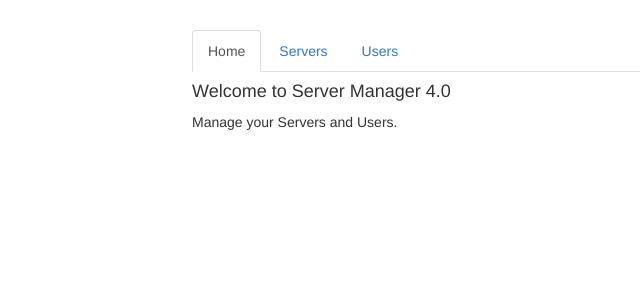
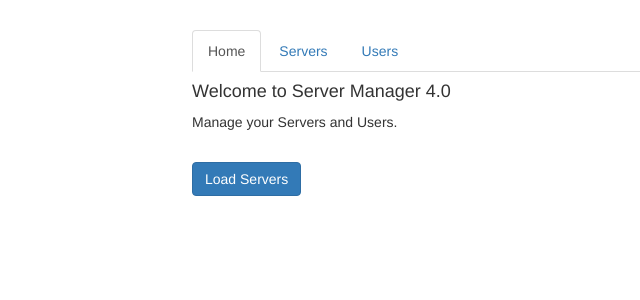
Before and after one commit to ArslanAmeer/Practicing-Angular8-Routing-OBSOLETE, an Angular app: page / in a window 1280 px wide. Shown: the top 300 px of the page, without its empty margins (73-713 px from the left). Built offline with nearby package versions, Linux system fonts and the light colour scheme.

Commit message:
✨👍 Update: Routing Programmatically in TS files
just Like redirecting to some other page we can redirect with injecting Router in any TS file

```diff
--- a/src/app/home/home.component.html
+++ b/src/app/home/home.component.html
@@ -1,2 +1,5 @@
 <h4>Welcome to Server Manager 4.0</h4>
 <p>Manage your Servers and Users.</p>
+<br>
+<!-- Button for Testing Routing programmatically -->
+<button class="btn btn-primary" (click)="loadRouter()">Load Servers</button>
--- a/src/app/home/home.component.ts
+++ b/src/app/home/home.component.ts
@@ -1,15 +1,18 @@
 import { Component, OnInit } from '@angular/core';
+import { Router } from '@angular/router';
 
 @Component({
   selector: 'app-home',
   templateUrl: './home.component.html',
-  styleUrls: ['./home.component.css']
+  styleUrls: ['./home.component.css'],
 })
 export class HomeComponent implements OnInit {
+  constructor(private router: Router) {}
 
-  constructor() { }
+  ngOnInit() {}
 
-  ngOnInit() {
+  loadRouter() {
+    // Just Like redirecting to some other page we can redirect with injecting Router in any TS file
+    this.router.navigate(['servers']);
   }
-
 }
```
